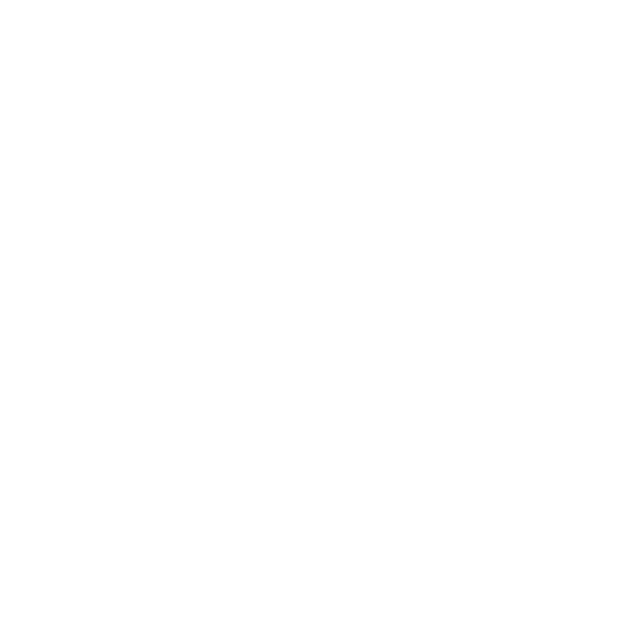
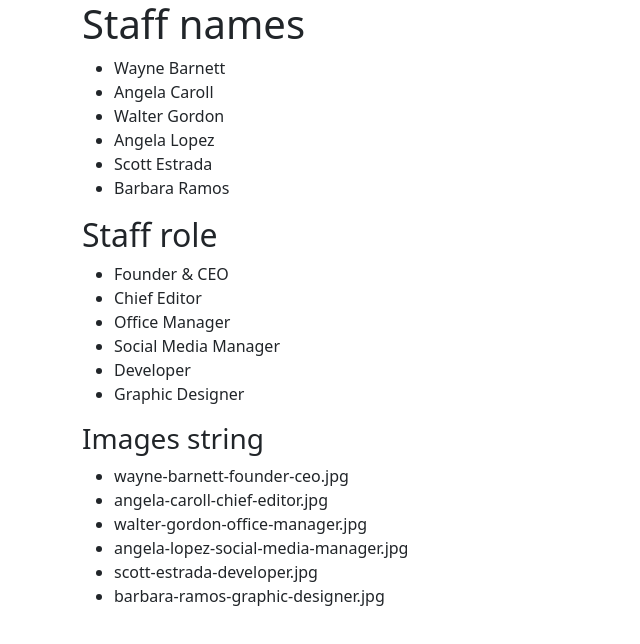
Before and after one commit to patrictobola/js-our-team, a plain HTML site: page index.html in a window 1280 px wide. Shown: the whole page, without its empty margins (0-640 px from the left). Drawn offline with nearby package versions, Linux system fonts and the light colour scheme.

Commit message:
milestone 2

```diff
--- a/index.html
+++ b/index.html
@@ -16,6 +16,14 @@
 </head>
 
 <body>
+    <div class="container">
+        <h1>Staff names</h1>
+        <div id="names"></div>
+        <h2>Staff role</h2>
+        <div id="role"></div>
+        <h3>Images string</h3>
+        <div id="profiles"></div>
+    </div>
 
     <script src="js/script.js"></script>
 </body>
--- a/js/script.js
+++ b/js/script.js
@@ -1,5 +1,10 @@
 console.log('JS OK')
+// Recupero gli elementi dal DOM
+const namesElement = document.getElementById('names')
+const roleElement = document.getElementById('role')
+const profilesElement = document.getElementById('profiles')
 
+// Creo un array con all'interno lo staff
 const staff = {
     name: ["Wayne Barnett", "Angela Caroll", "Walter Gordon", "Angela Lopez", "Scott Estrada", "Barbara Ramos"],
     role: ["Founder & CEO", "Chief Editor", "Office Manager", "Social Media Manager", "Developer", "Graphic Designer"],
@@ -7,7 +12,37 @@
 }
 
 
-
+// Un for in loop per stampare in console il nostro array
 for (let key in staff){
     console.log(key, staff[key])
 }
+
+
+// Stampo i nomi dello staff in pagina
+let namesList = `<ul>`;
+for (let i = 0; i < staff.name.length; i++){
+    const names = `<li>${staff.name[i]}</li>`;
+    namesList += names;
+}
+namesList += `</ul>`;
+namesElement.innerHTML = namesList;
+
+
+// Stampo i ruoli dello staff in pagina
+let rolesList = `<ul>`;
+for (let i = 0; i < staff.role.length; i++){
+    const roles = `<li>${staff.role[i]}</li>`;
+    rolesList += roles;
+}
+rolesList += `</ul>`;
+roleElement.innerHTML = rolesList;
+
+
+// Stampo le stringhe delle foto dello staff in pagina
+let profilePicsList = `<ul>`;
+for (let i = 0; i < staff.profilePic.length; i++){
+    const profilePics = `<li>${staff.profilePic[i]}</li>`;
+    profilePicsList += profilePics;
+}
+profilePicsList += `</ul>`;
+profilesElement.innerHTML = profilePicsList;
```
